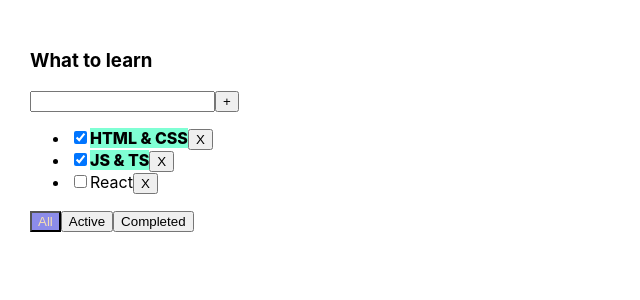
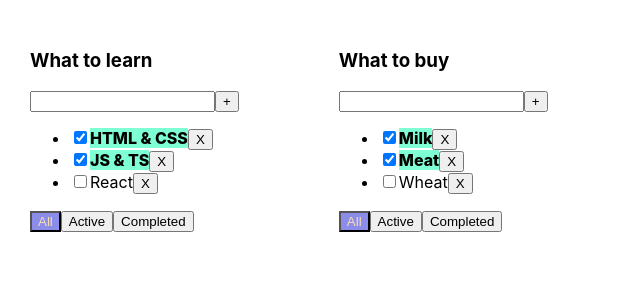
Before and after one commit to Tenebran/Sergej-TodoList, a React (Create React App) app: page / in a window 1280 px wide. Shown: the top 300 px of the page, without its empty margins (0-640 px from the left). Built offline with nearby package versions, Linux system fonts and the light colour scheme.

Commit message:
changes-1.5.1

```diff
--- a/src/App.tsx
+++ b/src/App.tsx
@@ -2,38 +2,71 @@ import React, { useState } from 'react';
 import './App.scss';
 import { TodoList } from './components/TodoList/TodoList';
 import { v1 } from 'uuid';
-import { V4MAPPED } from 'dns';
 
 export type TaskType = { id: string; title: string; isDone: boolean };
 
 export type FilterValueType = 'all' | 'active' | 'completed';
 
+export type TodoKistType = {
+  id: string;
+  title: string;
+  filter: FilterValueType;
+};
+
+type TasksStateType = {
+  [todolistId: string]: Array<TaskType>;
+};
+
 function App() {
-  const [tasksForTodoList, setTasksForTodoList] = useState<Array<TaskType>>([
+  const id_1 = v1();
+  const id_2 = v1();
+
+  const [tasks, setTasks] = useState<TasksStateType>({
+    [id_1]: [
       { id: v1(), title: 'HTML & CSS', isDone: true },
       { id: v1(), title: 'JS & TS', isDone: true },
       { id: v1(), title: 'React', isDone: false },
+    ],
+    [id_2]: [
+      { id: v1(), title: 'Milk', isDone: true },
+      { id: v1(), title: 'Meat', isDone: true },
+      { id: v1(), title: 'Wheat', isDone: false },
+    ],
+  });
+  const [todoLists, setTodoList] = useState<TodoKistType[]>([
+    {
+      id: id_1,
+      title: 'What to learn',
+      filter: 'all',
+    },
+    {
+      id: id_2,
+      title: 'What to buy',
+      filter: 'all',
+    },
   ]);
-  const [filter, setFilter] = useState<FilterValueType>('all');
+  // BLL:
 
-  // BLL:
-  const todoListTitle: string = 'What to learn';
-  // const tasks: Array<TaskType> =
-
-  const onDelete = (id: string) => {
-    setTasksForTodoList(tasksForTodoList.filter(tasks => tasks.id !== id));
+  const onDelete = (id: string, todolistID: string) => {
+    setTasks({ ...tasks, [todolistID]: tasks[todolistID].filter(list => list.id !== id) });
   };
 
-  const chageTaskStatus = (id: string, isDone: boolean) => {
-    setTasksForTodoList(tasksForTodoList.map(t => (t.id === id ? { ...t, isDone } : t)));
+  const chageTaskStatus = (id: string, isDone: boolean, todolistID: string) => {
+    setTasks({
+      ...tasks,
+      [todolistID]: tasks[todolistID].map(t => (t.id === id ? { ...t, isDone } : t)),
+    });
   };
 
-  const changeFilter = (value: FilterValueType) => {
-    setFilter(value);
+  const changeFilter = (value: FilterValueType, todolistID: string) => {
+    setTodoList(todoLists.map(t => (t.id === todolistID ? { ...t, filter: value } : t)));
   };
 
-  const addTask = (title: string) => {
-    setTasksForTodoList([...tasksForTodoList, { id: v1(), title, isDone: false }]);
+  const addTask = (title: string, todolistID: string) => {
+    setTasks({
+      ...tasks,
+      [todolistID]: [...tasks[todolistID], { id: v1(), title, isDone: false }],
+    });
   };
 
   const getFilteredTask = (task: Array<TaskType>, filter: FilterValueType): Array<TaskType> => {
@@ -49,16 +82,20 @@ function App() {
 
   return (
     <div className="app">
+      {todoLists.map(t => {
+        return (
           <TodoList
-        title={todoListTitle}
-        tasks={getFilteredTask(tasksForTodoList, filter)}
+            title={t.title}
+            tasks={getFilteredTask(tasks[t.id], t.filter)}
             onDelete={onDelete}
-        filter={filter}
+            filter={t.filter}
             changeFilter={changeFilter}
             addTask={addTask}
             chageTaskStatus={chageTaskStatus}
+            todolistId={t.id}
           />
-      {/* <TodoList title={'What to by'} /> */}
+        );
+      })}
     </div>
   );
 }
--- a/src/components/TodoList/TodoList.tsx
+++ b/src/components/TodoList/TodoList.tsx
@@ -4,11 +4,12 @@ import { FilterValueType, TaskType } from '../../App';
 type TodoListPropsType = {
   title: string;
   tasks: Array<TaskType>;
-  onDelete: (id: string) => void;
+  onDelete: (id: string, todolistID: string) => void;
   filter: FilterValueType;
-  changeFilter: (value: FilterValueType) => void;
-  addTask: (title: string) => void;
-  chageTaskStatus: (id: string, isDone: boolean) => void;
+  changeFilter: (value: FilterValueType, todolistID: string) => void;
+  addTask: (title: string, todolistID: string) => void;
+  chageTaskStatus: (id: string, isDone: boolean, todolistID: string) => void;
+  todolistId: string;
 };
 
 export const TodoList = (props: TodoListPropsType) => {
@@ -18,7 +19,7 @@ export const TodoList = (props: TodoListPropsType) => {
   const addTask = () => {
     const trimmedTitle = title?.trim();
     if (trimmedTitle) {
-      props.addTask(trimmedTitle);
+      props.addTask(trimmedTitle, props.todolistId);
     } else {
       setError(true);
     }
@@ -36,7 +37,8 @@ export const TodoList = (props: TodoListPropsType) => {
     error && setError(false);
   };
 
-  const onCklickHandlerCreator = (value: FilterValueType) => () => props.changeFilter(value);
+  const onCklickHandlerCreator = (value: FilterValueType) => () =>
+    props.changeFilter(value, props.todolistId);
 
   return (
     <div>
@@ -54,9 +56,9 @@ export const TodoList = (props: TodoListPropsType) => {
       {props.tasks.length ? (
         <ul>
           {props.tasks.map(task => {
-            const removeTask = () => props.onDelete(task.id);
+            const removeTask = () => props.onDelete(task.id, props.todolistId);
             const changeTaskStatus = (e: ChangeEvent<HTMLInputElement>) =>
-              props.chageTaskStatus(task.id, e.currentTarget.checked);
+              props.chageTaskStatus(task.id, e.currentTarget.checked, props.todolistId);
             return (
               <li key={task.id}>
                 <input type="checkbox" checked={task.isDone} onChange={e => changeTaskStatus(e)} />
```
Lines whose indentation alone changed are shown as unchanged.
